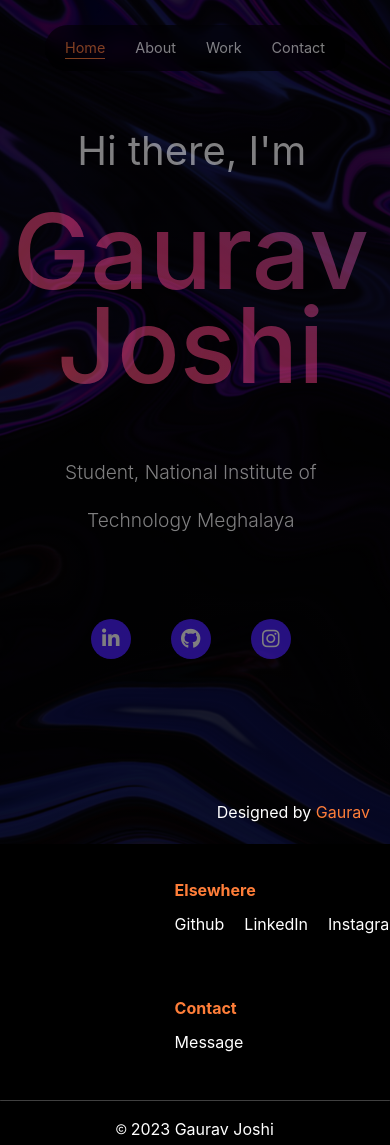
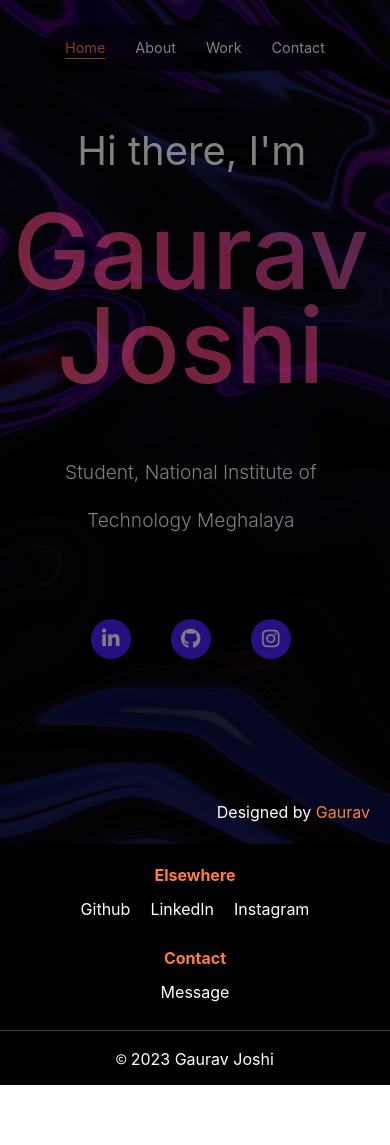
Before and after one commit to webgaurav02/portfolio, a React (Create React App) app: page / in a window 390 px wide. After the commit the page ends 1085 px from the top, so only its background shows below. Built offline with nearby package versions, Linux system fonts and the light colour scheme.

Commit message:
Made Footer responsive

```diff
--- a/src/App.css
+++ b/src/App.css
@@ -116,7 +116,7 @@
   font-size: 1rem;
 }
 
-@media only screen and (max-width: 600px) {
+@media only screen and (max-width: 991px) {
   .App{
     justify-content: center;
     margin: 0;
--- a/src/Footer.css
+++ b/src/Footer.css
@@ -58,3 +58,20 @@
     border-radius: 0.5px;
     border-top: 1px solid white;
 }
+
+@media only screen and (max-width: 991px){
+
+    .footer ul {
+        width : 100%;
+        padding: 10px;
+        padding-top: 0;
+        padding-bottom: 0;
+        text-align: center;
+        margin-top: 15px;
+        margin-bottom: 10px;
+    }
+
+    .footer p{
+        margin-bottom: 10px;
+    }
+}
--- a/src/Footer.js
+++ b/src/Footer.js
@@ -7,7 +7,7 @@ function Footer() {
   return (
     <div className="footer">
       <Row>
-        <Col md={6}>
+        <Col lg={6}>
           <ul>
             <li className="foot-link">Elsewhere</li>
             <li>
--- a/src/Home.css
+++ b/src/Home.css
@@ -172,7 +172,7 @@ a {
   }
 }
 
-@media only screen and (max-width: 600px) {
+@media only screen and (max-width: 991px) {
   .home {
     width: 100vw;
     margin: 0;
```
